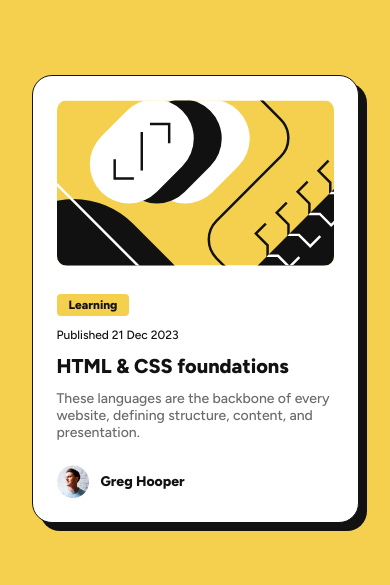
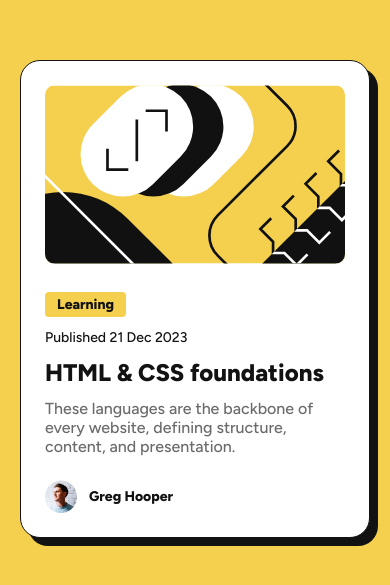
Before and after one commit to 1arthurcosta/blog-preview-card, a plain HTML site: page index.html in a window 390 px wide. Shown: the part 123-708 px from the top of the page. Drawn offline with Linux system fonts and the light colour scheme.

Commit message:
Layout for mobile and desktop

```diff
--- a/styles.css
+++ b/styles.css
@@ -44,7 +44,9 @@ section {
   background-color: var(--white);
   border-radius: 20px;
   padding: 24px;
+  margin: 0 20px;
   width: 327px;
+  max-width: 100%;
   border: 1px solid var(--gray-950);
   box-shadow: 8px 8px var(--gray-950);
 }
@@ -70,6 +72,7 @@ section {
   border-radius: 4px;
   margin-bottom: 12px;
   display: inline-block;
+  font-size: 12px;
 }
 
 .date {
@@ -85,6 +88,13 @@ section {
   font-size: 20px;
   font-weight: 800;
   margin-bottom: 12px;
+}
+
+.text h2:hover,
+.text h2:active,
+.text h2:focus {
+  color: var(--yellow);
+  cursor: pointer;
 }
 
 .text p {
@@ -108,3 +118,32 @@ section {
   font-weight: 800;
   margin-left: 12px;
 }
+
+.avatar figcaption:hover,
+.avatar figcaption:active,
+.avatar figcaption:focus {
+  color: var(--yellow);
+  cursor: pointer;
+}
+
+@media only screen and (min-width: 376px) {
+  section {
+    width: 384px;
+  }
+
+  .tag {
+    font-size: 14px;
+  }
+
+  .date {
+    font-size: 14px;
+  }
+
+  .text h2 {
+    font-size: 24px;
+  }
+
+  .text p {
+    font-size: 16px;
+  }
+}
```
